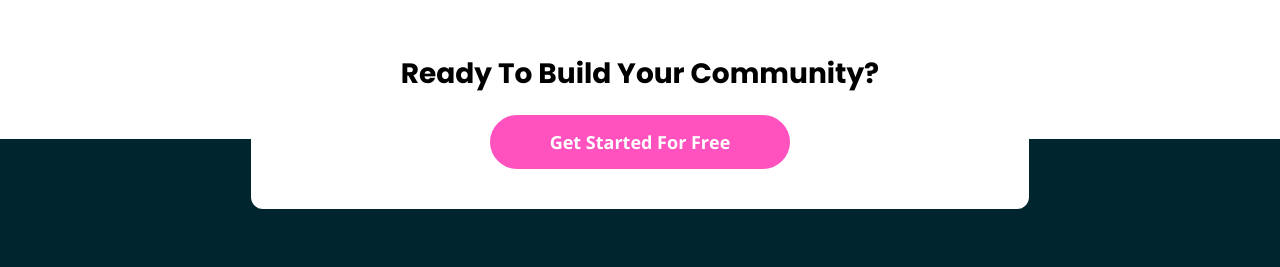
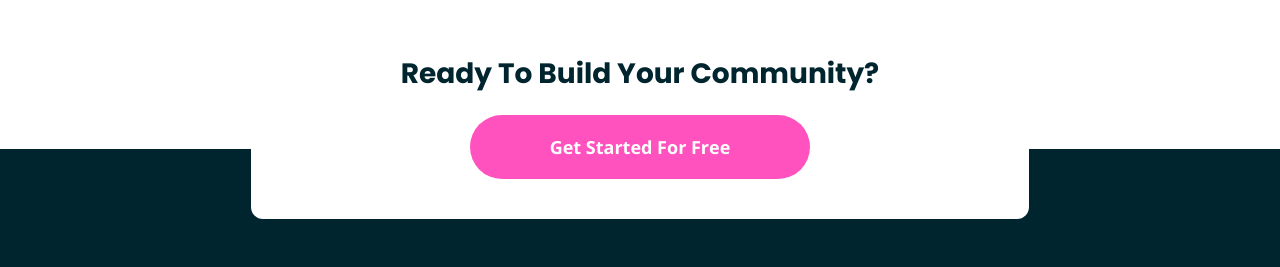
Before and after one commit to kamilkoziol5/hubble-landing-page, a plain HTML site: page index.html in a window 1280 px wide. Shown: the part 2438-2705 px from the top of the page. Drawn offline with nearby package versions, Linux system fonts and the light colour scheme.

Commit message:
new style.css

```diff
--- a/style.css
+++ b/style.css
@@ -175,6 +175,7 @@ body {
 }
 
 .callaction h2 {
+	color: var(--DarkCyan);
 	font-size: clamp(25px, 3.5vh, 35px);
 	margin-bottom: 20px;
 	font-weight: 700;
@@ -184,7 +185,7 @@ body {
 	background-color: var(--pink);
 	text-decoration: none;
 	color: white;
-	padding: 15px 60px;
+	padding: 20px 80px;
 	border-radius: 100px;
 	display: inline-block;
 	font-weight: 700;
```
